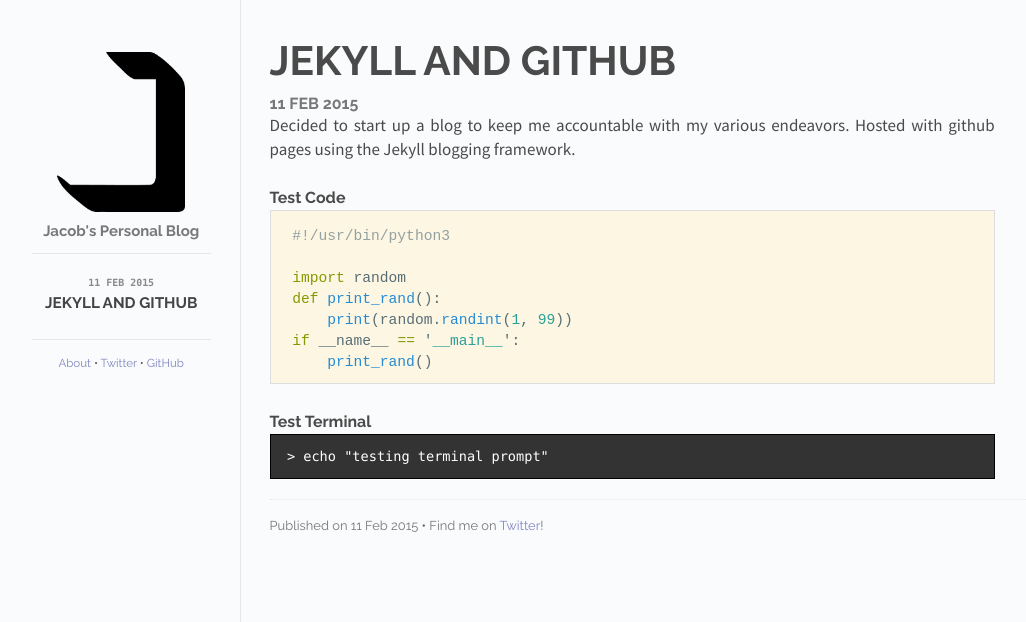
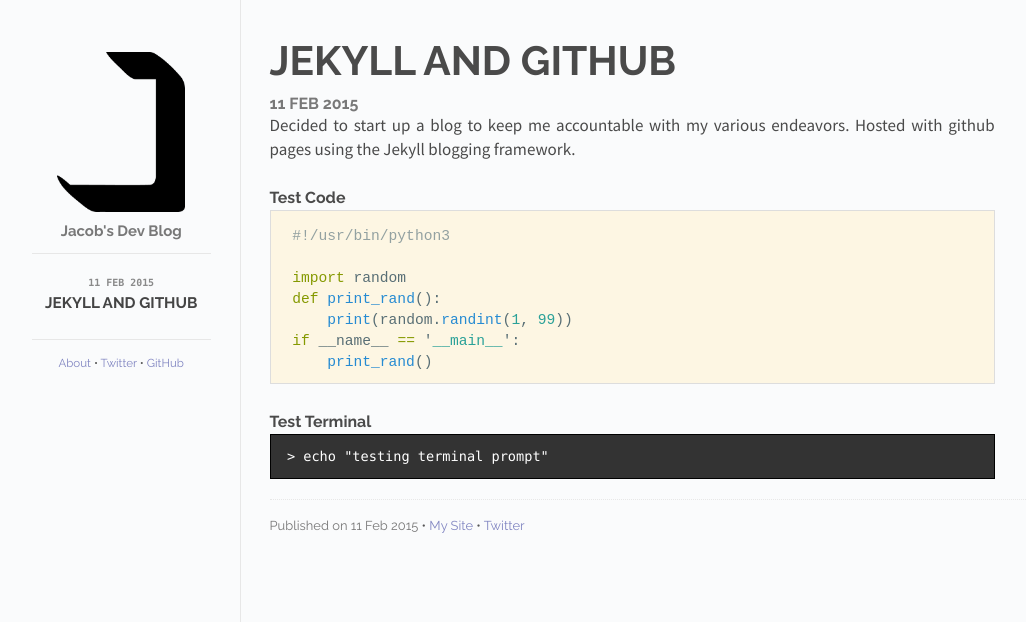
Before and after one commit to jancojt/jancojt.github.io, a Jekyll site: the page built from index.html, in a window 1280 px wide. Shown: the top 622 px of the page, without its empty margins (118-1144 px from the left). Built offline with Jekyll 4.4.1, drawn with Linux system fonts in a browser that asks for light colours; Markdown is read by kramdown in place of the engine named in the settings.

Commit message:
added links

```diff
--- a/_includes/post.html
+++ b/_includes/post.html
@@ -14,8 +14,13 @@
   </div>
   <div class="colophon">
     <p>
-      <span id="pub-date">Published on {{ page.date | date_to_string }}</span> <span class="separator">&bull;</span>
-      <span id="social">Find me on <a href="">Twitter</a>!</span>
+    <span id="pub-date">Published on {{ page.date | date_to_string }}</span>
+    <span class="separator">&bull;</span>
+      <span id="social">
+        <a href="http://jacobjanco.com">My Site</a>
+        <span class="separator">&bull;</span>
+        <a href="https://twitter.com/jancojt">Twitter</a>
+      </span>
     </p>
   </div>
 </div>
--- a/_layouts/default.html
+++ b/_layouts/default.html
@@ -24,7 +24,7 @@
       <div class="sidebar" id="sidebar">
         <div class="header">
           <h1 class="title"><a href="/"><img id="logo" src="/images/logo.png"></a></h1>
-          <span class="tagline">Jacob's Personal Blog</span>
+          <span class="tagline">Jacob's Dev Blog</span>
         </div>
         <div class="posts">
           <ul class="posts-list">
@@ -40,9 +40,9 @@
         </div>
         <div class="footer">
           <span id="footer-links">
-            <a href="" class="footer-link">About</a> <span class="separator">&bull;</span>
-            <a href="" class="footer-link">Twitter</a> <span class="separator">&bull;</span>
-            <a href="" class="footer-link">GitHub</a>
+            <a href="http://jacobjanco.com" class="footer-link">About</a> <span class="separator">&bull;</span>
+            <a href="https://twitter.com/jancojt" class="footer-link">Twitter</a> <span class="separator">&bull;</span>
+            <a href="https://github.com/jancojt" class="footer-link">GitHub</a>
           </span>
         </div>
       </div>
```
